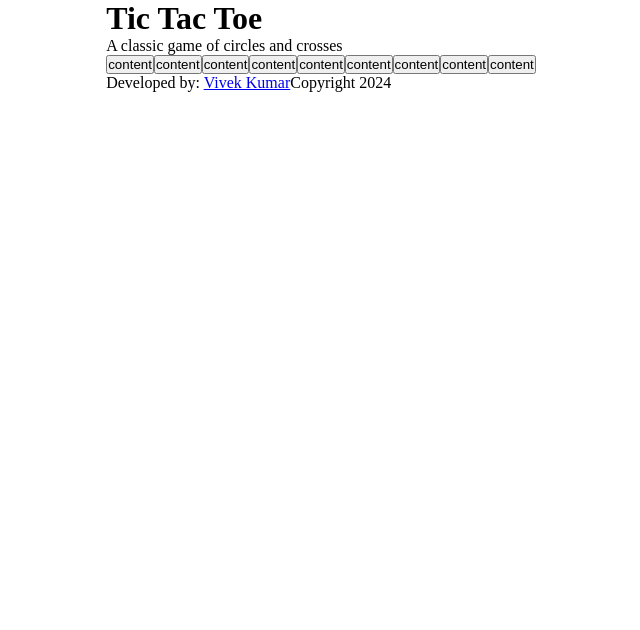
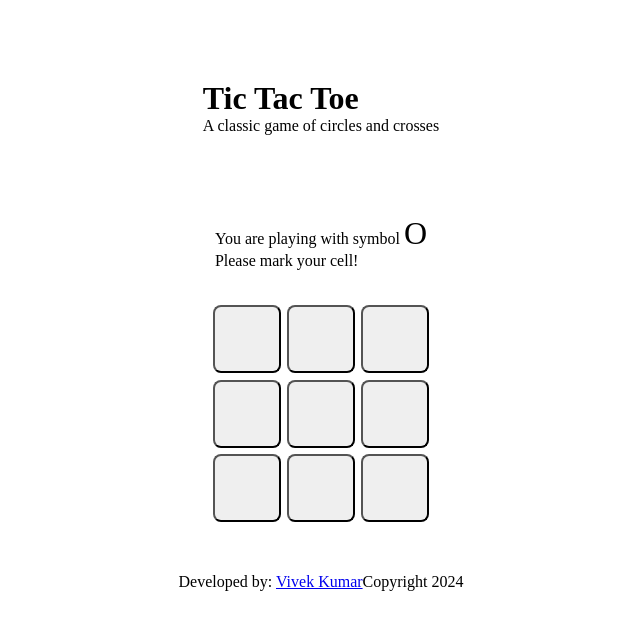
Before and after one commit to vickvey/tic-tac-toe, a React (Vite) app: page / in a window 1280 px wide. Both pictures are taken after a click on the button "Play Game". Shown: the top 630 px of the page, without its empty margins (319-959 px from the left). Built offline with nearby package versions, Linux system fonts and the light colour scheme.

Commit message:
corrected gamelogic

```diff
--- a/src/App.css
+++ b/src/App.css
@@ -0,0 +1,38 @@
+.app {
+    margin: 5rem;
+    display: grid;
+    place-items: center;
+}
+
+main {
+    margin: 3rem 0;
+    display: grid;
+    place-items: center;
+    /* padding: 1rem 0; */
+}
+
+.game-play {
+    display: grid;
+    place-items: center;
+}
+
+.game-play .turn-info {
+    margin: 2rem;
+}
+
+#turn-text {
+    font-size: 2rem;
+}
+
+.game-board {
+    display: grid;
+    place-items: center;
+    grid-template-rows: repeat(3, 1fr);
+    grid-template-columns: repeat(3, 1fr);
+}
+
+.board-cell {
+    margin: 0.2rem;
+    padding: 2rem;
+    border-radius: 0.5rem;
+}
--- a/src/App.jsx
+++ b/src/App.jsx
@@ -1,32 +1,67 @@
 import PropTypes from "prop-types"
 import { useState } from "react"
+import "./App.css";
 
 export default function App() {
   const [playGame, setPlayGame] = useState(false);
-  const [winner, setwinner] = useState(null); // Initially null then either Player 1 or Player 2
+  const [winner, setWinner] = useState(null); // Initially null then either Player 1 or Player 2
 
   return (
-    <div>
+    <div className="app">
       <Header />
-      {!playGame ? (
+      <main>
+
+        {/* {!playGame ? (
           // Not Playing Game (playGame=false, winner=null)
+          <>
+            <div className="rules">
+              <p>Tic-Tac-Toe is a two-player game played on a 3x3 grid. One player uses &quot;X&quot; and the other uses &quot;O&quot;. Players take turns placing their symbol in an empty BoardCell on the grid, with the goal of being the first to get three of their symbols in a row, either horizontally, vertically, or diagonally. The game ends when a player wins by completing a row, or when all BoardCells are filled, resulting in a draw if no player wins.</p>
+            </div>
             <div>
               <Button id="play-game-btn" content={'Play Game'} onClick={() => setPlayGame(!playGame)} />
             </div>
+          </>
         ) : (
           (!winner ? (
             // Playing Game (playGame=true, winner=null)
-          <GameBoard winner={winner} setwinner={setwinner} />
+            <GamePlay setPlayGame={setPlayGame} setWinner={setWinner} />
           ) : (
-          // Not Playing Game (playGame=True, winner=[Won or Lost])
+            // Not Playing Game (playGame=false, winner=['O' or 'X'])
             <div>
-            <div>You <span>{winner}!</span></div>
+              <div>Player <span>{winner} wins!</span></div>
               <Button id="play-again-btn" content={'Play Again'} onClick={() => {
-              setwinner(!winner);
+                setWinner(null);
               }} />
             </div>
           ))
+        )} */}
+
+        {!playGame ? (
+          // Not Playing Game: [playGame=false]
+          (!winner ? (
+            // Not Playing Game: [playGame=false, winner=null]
+            <>
+              <div className="rules">
+                <p>Tic-Tac-Toe is a two-player game played on a 3x3 grid. One player uses &quot;X&quot; and the other uses &quot;O&quot;. Players take turns placing their symbol in an empty BoardCell on the grid, with the goal of being the first to get three of their symbols in a row, either horizontally, vertically, or diagonally. The game ends when a player wins by completing a row, or when all BoardCells are filled, resulting in a draw if no player wins.</p>
+              </div>
+              <div>
+                <Button id="play-game-btn" content={'Play Game'} onClick={() => setPlayGame(!playGame)} />
+              </div>
+            </>
+          ) : (
+            // Not Playing Game: (playGame=false, winner=['O' or 'X'])
+            <div>
+              <div>Player <span>{winner} wins!</span></div>
+              <Button id="play-again-btn" content={'Play Again'} onClick={() => {
+                setWinner(null);
+              }} />
+            </div>
+          ))
+        ) : (
+          // Playing Game: [playGame=true, winner=null]
+          <GamePlay setPlayGame={setPlayGame} setWinner={setWinner} />
         )}
+      </main>
       <Footer />
     </div>
   )
@@ -62,51 +97,112 @@ Button.propTypes = {
   onClick: PropTypes.func.isRequired
 }
 
-/// TOOD: Complete this later
-function GameBoard({ winner, setwinner }) {
+/// TODO: Complete this later
+function BoardCell({ id, content, onClick, disabled }) {
+  return (
+    <button className="board-cell" id={id} onClick={onClick} disabled={disabled}>{content}</button>
+  )
+}
+
+BoardCell.propTypes = {
+  id: PropTypes.number.isRequired,
+  content: PropTypes.string.isRequired,
+  onClick: PropTypes.func.isRequired,
+  disabled: PropTypes.bool.isRequired
+}
+
+GamePlay.propTypes = {
+  setPlayGame: PropTypes.func.isRequired,
+  setWinner: PropTypes.func.isRequired
+}
+
+/// TODO: Complete this later
+function GamePlay({ setPlayGame, setWinner }) {
   // Board index
   // | 0 1 2 |
   // | 3 4 5 |
   // | 6 7 8 |
+  // Player 1 - O
+  // Player 2 - X
 
-  // Player 1 - false
-  // Player 2 - true
+  const PLAYER_ENUM = {
+    PLAYER_1: 'O',
+    PLAYER_2: 'X'
+  };
 
-  const [player, setPlayer] = useState(false);
+  // States
+  const [turn, setTurn] = useState('O');
   const [boardState, setBoardState] = useState(Array(9).fill(null)); // Board State Array 0-8
 
+  // Event handlers
+  function handleBoardCellClick(index) {
+    // Prevent any interaction after game is over
+    if (boardState[index] !== null || checkWinner()) return;
+
+    console.log("Cell clicked at index:", index);
+    // Check turn and board state before the update
+    console.log("Current turn:", turn);
+    console.log("Current board state:", boardState);
+
+    setBoardState(boardState => boardState.map((prevVal, idx) => (idx === index ? turn : prevVal)));
+
+    const haveWinner = checkWinner();
+    if (haveWinner) {
+      console.log("Winner found:", haveWinner); // Log winner found
+      setWinner(haveWinner); // Set the winner
+      setPlayGame(false); // End the game after a winner is found
+      return;
+    }
+    setTurn(turn => turn === PLAYER_ENUM.PLAYER_1 ? PLAYER_ENUM.PLAYER_2 : PLAYER_ENUM.PLAYER_1);
+  }
+
+  // Helper functions
+  function checkWinner() {
     const lines = [
-    [0, 1, 2], [3, 4, 5], [6, 7, 8], // horizontal
-    [0, 3, 6], [1, 4, 7], [2, 5, 6], // vertical
-    [0, 4, 8], [2, 4, 6] // diagonal
+      [0, 1, 2], [3, 4, 5], [6, 7, 8],  // horizontal
+      [0, 3, 6], [1, 4, 7], [2, 5, 8],  // vertical
+      [0, 4, 8], [2, 4, 6]              // diagonal
     ];
 
+    for (let i = 0; i < lines.length; i++) {
+      const [a, b, c] = lines[i];
+      // Check if all three positions are filled and are equal
+      if (boardState[a] && boardState[a] === boardState[b] && boardState[a] === boardState[c]) {
+        return boardState[a]; // Returns the player ('X' or 'O') who won
+      }
+    }
+    return null; // No winner yet
+  }
+
+  // function countCellsFilled() {
+  //   return boardState.reduce((prev, curr, cellIdx) => {
+  //     if (boardState[cellIdx] === null) return prev + 1;
+  //     return prev;
+  //   }, 0);
+  // }
+
+  /// Debug
+  console.clear();
+  console.log("Rendering with turn:", turn);
+  console.log("Current board state:", boardState);
+  console.log("Winner:", checkWinner());
   return (
+    <div className="game-play">
+      <div className="turn-info">
+        <div>You are playing with symbol <span id="turn-text">{turn}</span></div>
+        <div>Please mark your cell!</div>
+      </div>
       <div className="game-board">
-      {boardState.map((boardCell, index) => (
-        <Cell id={index} key={index} onClick={handleCellClick} />
+        {boardState.map((cellValue, index) => (
+          <BoardCell
+            id={index}  // This is the prop that you can access in the callback
+            key={index} // The key is used internally by React, you can't access it directly
+            onClick={() => handleBoardCellClick(index)} // Pass `index` as argument to the callback
+            content={cellValue === null ? ' ' : cellValue}
+            disabled={checkWinner() !== null} // Disable clicks if there's a winner
+          />
         ))}
       </div>
-  )
-
-  function handleCellClick() {
-
-  }
-}
-
-/// TODO: Complete this later
-function Cell({ id, content, onClick }) {
-  return (
-    <button className="cell" id={id} onClick={onClick}>content</button>
+    </div>
   )
 }
-
-Cell.propTypes = {
-  id: PropTypes.number.isRequired,
-  onClick: PropTypes.func.isRequired
-}
-
-GameBoard.propTypes = {
-  winner: PropTypes.bool.isRequired,
-  setwinner: PropTypes.func.isRequired
-}
```
Also changed, not shown: 1 other file (tests, documents, lock files or other folders). Lines whose indentation alone changed are shown as unchanged.
